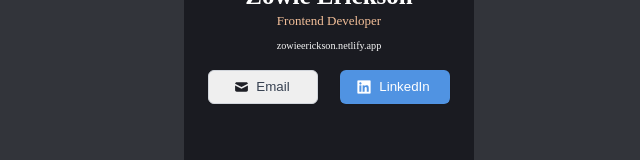
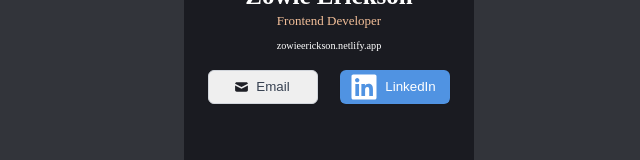
Before and after one commit to zowieerickson/react-business-card, a React (Vite) app: page / in a window 1280 px wide. Shown: the part 408-568 px from the top of the page, without its empty margins (311-951 px from the left). Built offline with nearby package versions, Linux system fonts and the light colour scheme.

Commit message:
update linkedin icon

```diff
--- a/src/App.css
+++ b/src/App.css
@@ -75,13 +75,13 @@ html, body {
   margin: 1em 0 2em
 }
 
-a {
+.underline-animation {
   display: inline-block;
   position: relative;
   color: #fff;
 }
 
-a:after {
+.underline-animation:after {
   content: '';
   position: absolute;
   width: 100%;
@@ -94,9 +94,17 @@ a:after {
   transition: transform 0.25s ease-out;
 }
 
-a:hover:after {
+.underline-animation:hover:after {
   transform: scaleX(1);
   transform-origin: bottom left;
+}
+
+.filter-blue {
+  filter: invert(100%) sepia(100%) saturate(2%) hue-rotate(214deg) brightness(108%) contrast(101%);
+}
+
+a, a:visited {
+  text-decoration: none;
 }
 
 .btn {
@@ -112,6 +120,10 @@ a:hover:after {
   gap: 8px
 }
 
+button:hover {
+  cursor: pointer;
+}
+
 .email {
   color: #374151;
   border: 1px solid #D1D5DB;
--- a/src/components/Info.jsx
+++ b/src/components/Info.jsx
@@ -1,6 +1,6 @@
 import Headshot from '../assets/erickson-headshot.jpg'
-import EmailIcon from '../assets/icon.svg'
-import LinkedinIcon from '../assets/Vector.png'
+import EmailIcon from '../assets/email-icon.svg'
+import LinkedinIcon from '../assets/linkedin-icon.svg'
 
 function Info() {
     return (
@@ -10,11 +10,11 @@ function Info() {
                 <div className="header__copy">
                     <h1 className="header__name">Zowie Erickson</h1>
                     <h4 className="header__job-title">Frontend Developer</h4>
-                    <a className="header__portfolio" href="https://zowieerickson.netlify.app/">zowieerickson.netlify.app</a>
+                    <a className="header__portfolio underline-animation" href="https://zowieerickson.netlify.app/">zowieerickson.netlify.app</a>
                 </div>
                 <div className="header__cta-buttons">
-                    <button className="btn email"><img src={EmailIcon} alt="Email icon" />Email</button>
-                    <button className="btn linkedin"><img src={LinkedinIcon} alt="Linkedin icon" />LinkedIn</button>
+                    <a href="mailto:zowie.erickson@gmail.com"><button className="btn email"><img src={EmailIcon} alt="Email icon" />Email</button></a>
+                    <a href=""><button className="btn linkedin"><img src={LinkedinIcon} className="filter-blue" alt="Linkedin icon" />LinkedIn</button></a>
                 </div>
             </div>
         </header>
```
Also changed, not shown: src/assets/email-icon.svg (renamed from src/assets/Icon.svg), src/assets/linkedin-icon.svg (added).
